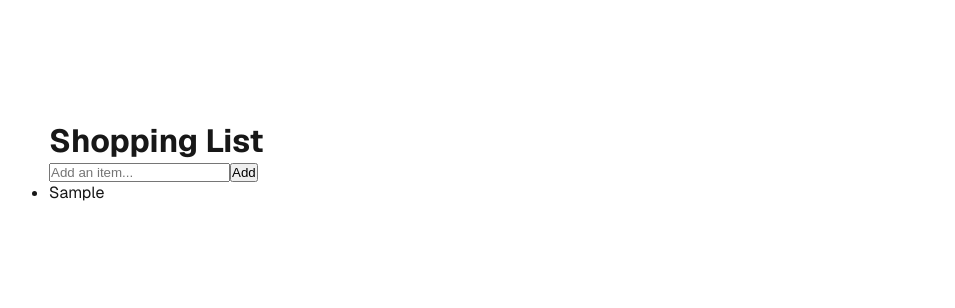
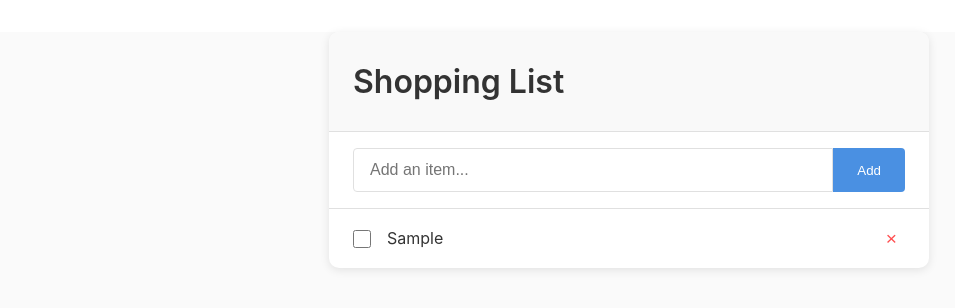
Before and after one commit to dgrayling/shopping-list, a Next.js app: page / in a window 1280 px wide. Both pictures are taken after typing "Sample" into the empty fields and a click on the button "Add". Shown: the top 308 px of the page, without its empty margins (11-966 px from the left). Built offline with nearby package versions, Linux system fonts and the light colour scheme.

Commit message:
Style app

```diff
--- a/src/app/page.module.css
+++ b/src/app/page.module.css
@@ -1,38 +1,140 @@
 .page {
   --background: #fafafa;
   --foreground: #fff;
+  --text-primary: #333;
+  --text-secondary: #666;
+  --primary: #4a90e2;
+  --primary-hover: #3a7bc8;
+  --border: #e0e0e0;
+  --shadow: 0 2px 10px rgba(0, 0, 0, 0.1);
 
-  --text-primary: #000;
-  --text-secondary: #666;
-
-  --button-primary-hover: #383838;
-  --button-secondary-hover: #f2f2f2;
-  --button-secondary-border: #ebebeb;
-
-  display: flex;
   min-height: 100vh;
-  align-items: center;
-  justify-content: center;
-  font-family: var(--font-geist-sans);
+  font-family: -apple-system, BlinkMacSystemFont, 'Segoe UI', Roboto, Oxygen, Ubuntu, Cantarell, 'Open Sans', 'Helvetica Neue', sans-serif;
   background-color: var(--background);
+  color: var(--text-primary);
+  line-height: 1.6;
 }
 
-.main {
-  display: flex;
-  min-height: 100vh;
+.container {
+  max-width: 600px;
   width: 100%;
-  flex-direction: column;
-  align-items: flex-start;
+  margin: 2rem auto;
   background-color: var(--foreground);
-  padding: 120px 60px;
+  border-radius: 10px;
+  box-shadow: var(--shadow);
+  overflow: hidden;
 }
 
-.intro {
+.header {
+  font-size: 2rem;
+  font-weight: 600;
+  padding: 1.5rem;
+  margin: 0;
+  border-bottom: 1px solid var(--border);
+  background-color: #f9f9f9;
+}
+
+.form {
   display: flex;
-  flex-direction: column;
-  align-items: flex-start;
-  text-align: left;
-  gap: 24px;
+  padding: 1rem 1.5rem;
+  border-bottom: 1px solid var(--border);
+}
+
+.input {
+  flex: 1;
+  padding: 0.75rem 1rem;
+  border: 1px solid var(--border);
+  border-radius: 4px 0 0 4px;
+  font-size: 1rem;
+  outline: none;
+  transition: border-color 0.2s;
+}
+
+.input:focus {
+  border-color: var(--primary);
+}
+
+.button {
+  background-color: var(--primary);
+  color: white;
+  border: none;
+  padding: 0 1.5rem;
+  border-radius: 0 4px 4px 0;
+  cursor: pointer;
+  font-weight: 500;
+  transition: background-color 0.2s;
+}
+
+.button:hover {
+  background-color: var(--primary-hover);
+}
+
+.list {
+  list-style: none;
+  margin: 0;
+  padding: 0;
+}
+
+.listItem {
+  padding: 1rem 1.5rem;
+  border-bottom: 1px solid var(--border);
+  display: flex;
+  align-items: center;
+  gap: 1rem;
+}
+
+.listItem:last-child {
+  border-bottom: none;
+}
+
+.checkbox {
+  width: 18px;
+  height: 18px;
+  cursor: pointer;
+}
+
+.deleteButton {
+  background: none;
+  border: none;
+  color: #ff4d4f;
+  cursor: pointer;
+  padding: 4px 8px;
+  border-radius: 4px;
+  font-size: 1.2rem;
+  line-height: 1;
+}
+
+.itemText {
+  flex: 1;
+}
+
+.itemTextCompleted {
+  flex: 1;
+  text-decoration: line-through;
+  color: #999;
+}
+
+/* Responsive design */
+@media (max-width: 640px) {
+  .container {
+    margin: 0;
+    border-radius: 0;
+    min-height: 100vh;
+  }
+
+  .header {
+    font-size: 1.5rem;
+    padding: 1rem;
+  }
+
+  .form {
+    padding: 0.75rem 1rem;
+  }
+
+  .input,
+  .button {
+    padding: 0.6rem 1rem;
+  }
 }
 
 .intro h1 {
--- a/src/app/page.tsx
+++ b/src/app/page.tsx
@@ -1,32 +1,56 @@
-'use client'
+'use client';
 
-import Image from "next/image";
+import { useState } from 'react';
 import styles from "./page.module.css";
-import { ReactElement, JSXElementConstructor, ReactNode, ReactPortal, Key, useState } from "react";
+
+type ListItem = {
+  id: string;
+  text: string;
+  completed: boolean;
+};
 
 export default function Home() {
+  const [items, setItems] = useState<ListItem[]>([]);
+  const [inputValue, setInputValue] = useState('');
+
   const handleSubmit = (e: React.FormEvent<HTMLFormElement>) => {
     e.preventDefault();
-    const formData = new FormData(e.currentTarget);
-    const item = formData.get("item") as string;
+    const text = inputValue.trim();
 
-    if (item && item.trim() !== '') {
-      setItems(prevItems => [...prevItems, item]);
-      // Reset the form
-      e.currentTarget.reset();
+    if (text) {
+      const newItem: ListItem = {
+        id: Date.now().toString(),
+        text,
+        completed: false
+      };
+
+      setItems(prevItems => [...prevItems, newItem]);
+      setInputValue('');
     }
   };
 
-  const [items, setItems] = useState<string[]>([]);
+  const toggleComplete = (id: string) => {
+    setItems(prevItems =>
+      prevItems.map(item =>
+        item.id === id ? { ...item, completed: !item.completed } : item
+      )
+    );
+  };
+
+  const deleteItem = (id: string) => {
+    setItems(prevItems => prevItems.filter(item => item.id !== id));
+  };
 
   return (
     <div className={styles.page}>
-      <main className={styles.main}>
-        <h1>Shopping List</h1>
-        <form onSubmit={handleSubmit}>
+      <main className={styles.container}>
+        <h1 className={styles.header}>Shopping List</h1>
+        <form className={styles.form} onSubmit={handleSubmit}>
           <input
             type="text"
-            name="item"
+            className={styles.input}
+            value={inputValue}
+            onChange={(e) => setInputValue(e.target.value)}
             placeholder="Add an item..."
             onKeyDown={(e) => {
               if (e.key === 'Enter') {
@@ -38,11 +62,27 @@ export default function Home() {
               }
             }}
           />
-          <button>Add</button>
+          <button type="submit" className={styles.button}>Add</button>
         </form>
-        <ul>
-          {items.map((item: string | number | bigint | boolean | ReactElement<unknown, string | JSXElementConstructor<any>> | Iterable<ReactNode> | ReactPortal | Promise<string | number | bigint | boolean | ReactPortal | ReactElement<unknown, string | JSXElementConstructor<any>> | Iterable<ReactNode> | null | undefined> | null | undefined, index: Key | null | undefined) => (
-            <li key={index}>{item}</li>
+        <ul className={styles.list}>
+          {items.map((item) => (
+            <li key={item.id} className={styles.listItem}>
+              <input
+                type="checkbox"
+                className={styles.checkbox}
+                checked={item.completed}
+                onChange={() => toggleComplete(item.id)}
+              />
+              <span className={item.completed ? styles.itemTextCompleted : styles.itemText}>
+                {item.text}
+              </span>
+              <button
+                className={styles.deleteButton}
+                onClick={() => deleteItem(item.id)}
+              >
+                ×
+              </button>
+            </li>
           ))}
         </ul>
       </main>
```
